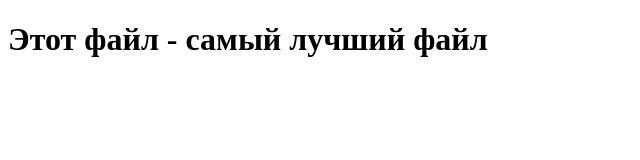
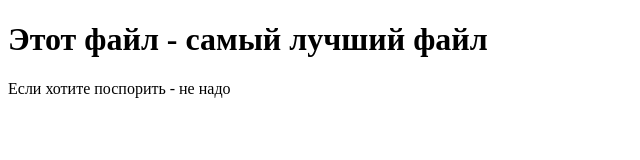
Before and after one commit to Fanotik/temp6, a plain HTML site: page index.html in a window 1280 px wide. Shown: the whole page, without its empty margins (0-640 px from the left). Drawn offline with Linux system fonts and the light colour scheme.

Commit message:
Update index.html

```diff
--- a/index.html
+++ b/index.html
@@ -9,5 +9,6 @@
 <body>
     <h1>Этот файл - самый лучший файл
     </h1>
+    <p>Если хотите поспорить - не надо</p>
 </body>
 </html>
```
